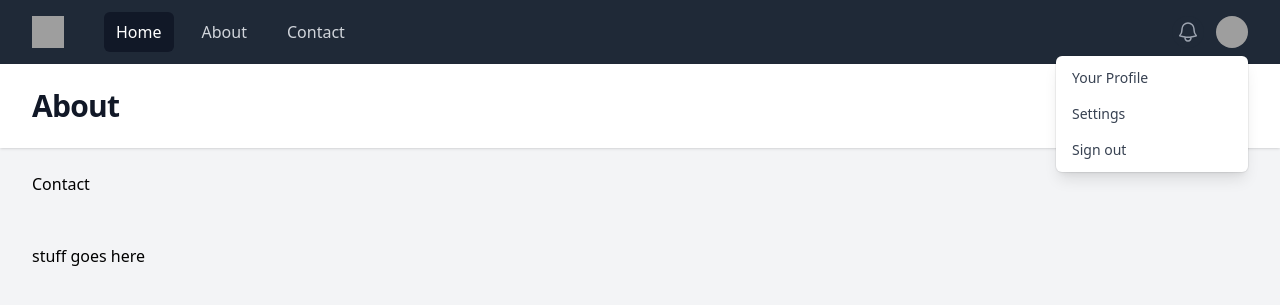
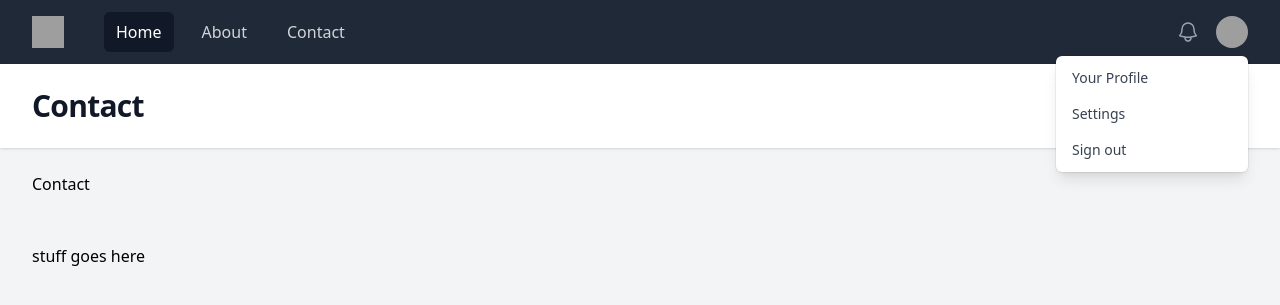
Before and after one commit to bo7owers/php-refresher, a PHP site: page /contact.php in a window 1280 px wide. Shown: the top 305 px of the page. Run offline with PHP 8.4, Linux system fonts and the light colour scheme; some libraries are stand-ins or nearby versions; grey boxes are pictures that could not be loaded.

Commit message:
Create $heading var for h1s

```diff
--- a/page-links/about.php
+++ b/page-links/about.php
@@ -1,4 +1,5 @@
 <?php
+$heading = 'About';
 
 
 
--- a/page-links/contact.php
+++ b/page-links/contact.php
@@ -1,4 +1,5 @@
 <?php
+$heading = 'Contact';
 
 
 
--- a/page-links/index.php
+++ b/page-links/index.php
@@ -1,5 +1,5 @@
 <?php
-
+$heading = 'Home';
 
 
 require "./views/index.view.php";
--- a/page-links/views/partials/banner.php
+++ b/page-links/views/partials/banner.php
@@ -1,7 +1,7 @@
 <header class="bg-white shadow">
     <div class="mx-auto max-w-7xl py-6 px-4 sm:px-6 lg:px-8">
         <h1 class="text-3xl font-bold tracking-tight text-gray-900">
-            About
+            <?= $heading; ?>
         </h1>
     </div>
 </header>
```
